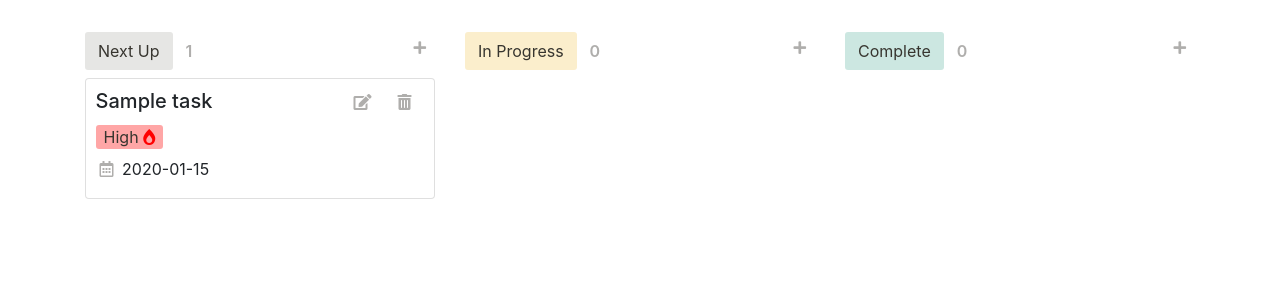
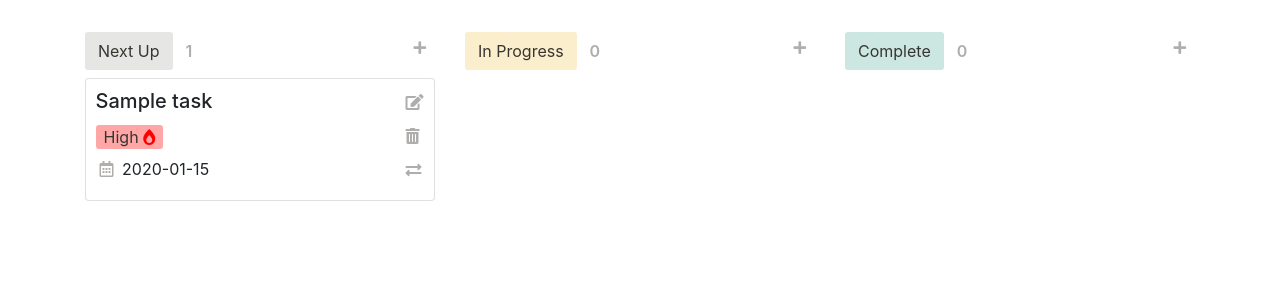
Before and after one commit to IlanitSmul/TodoApp, a Node server app: page /lists/600000000000000000000001 in a window 1280 px wide. Shown: the part 120-420 px from the top of the page. Run offline with Node 20, Linux system fonts and the light colour scheme; tables that the repository leaves empty hold one stand-in row (values such as "Sample post"); some libraries are stand-ins or nearby versions.

Commit message:
add change status button with PUT request

```diff
--- a/views/lists/show.ejs
+++ b/views/lists/show.ejs
@@ -90,24 +90,48 @@
                     <h5 class="card-title">
 
                         <!-- edit/delete task buttons -->
-                        <div class="d-flex justify-content-end float-right">
+                        <div class="flex-column float-right">
 
                             <!-- edit task button -->
-                            <a class="btn btn-md py-0 by-0 align-top"
+                            <a class="btn btn-md align-top pt-0 pb-2 px-0"
                                 href="/lists/<%=list._id %>/tasks/<%=task._id %>/edit" data-toggle="tooltip"
-                                data-placement="bottom" title="Edit task">
+                                data-placement="right" title="Edit task">
                                 <i class="fas fa-edit"></i>
                             </a>
 
                             <!-- delete task button -->
                             <form class="delete-form" action="/lists/<%=list._id %>/tasks/<%=task._id %>?_method=DELETE"
                                 method="POST">
-                                <button type="submit" class="btn btn-md py-0 by-0 align-top" data-toggle="tooltip"
-                                    data-placement="bottom" title="Delete task">
+                                <button type="submit" class="btn btn-md pt-0 pb-2 px-0" data-toggle="tooltip"
+                                    data-placement="right" title="Delete task">
                                     <i class="fas fa-trash-alt"></i>
                                 </button>
                             </form>
 
+                            <!-- change dtatus of task button -->
+                            <div data-toggle="tooltip" data-placement="right" title="Change task status">
+                                <div class="dropdown">
+                                    <button class="btn btn-md pt-0 pb-2 px-0" type="button"
+                                        id="change-status-dropdown-button" aria-haspopup="true" aria-expanded="false"
+                                        data-toggle="dropdown">
+                                        <i class="fas fa-exchange-alt"></i>
+                                    </button>
+                                    <div class="dropdown-menu" aria-labelledby="change-status-dropdown-button">
+                                        <% statusOptions.forEach(function(selected_status){ %>
+                                        <form
+                                            action="/lists/<%= list._id %>/tasks/<%= task._id %>/change_status?_method=PUT"
+                                            method="POST">
+                                            <input type="hidden" name="task[status]"
+                                                value="<%= selected_status.name %>">
+                                            <button type="submit"
+                                                class="btn btn-sm status-btn-title status-btn-<%= selected_status.id %>">
+                                                <%= selected_status.name %>
+                                            </button>
+                                        </form>
+                                        <% }) %>
+                                    </div>
+                                </div>
+                            </div>
                         </div>
 
                         <!-- task title -->
```
Also changed, not shown: public/stylesheets/main.css (+0 -8 lines), routes/tasks.js (+14 -2 lines).
